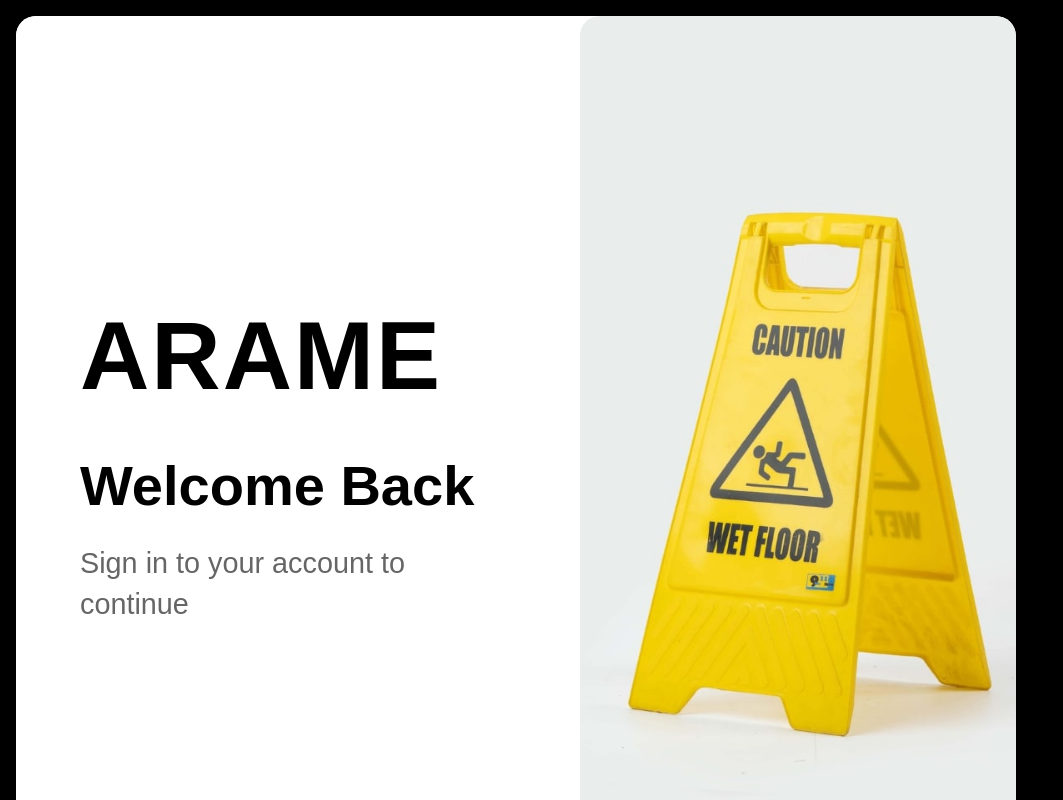
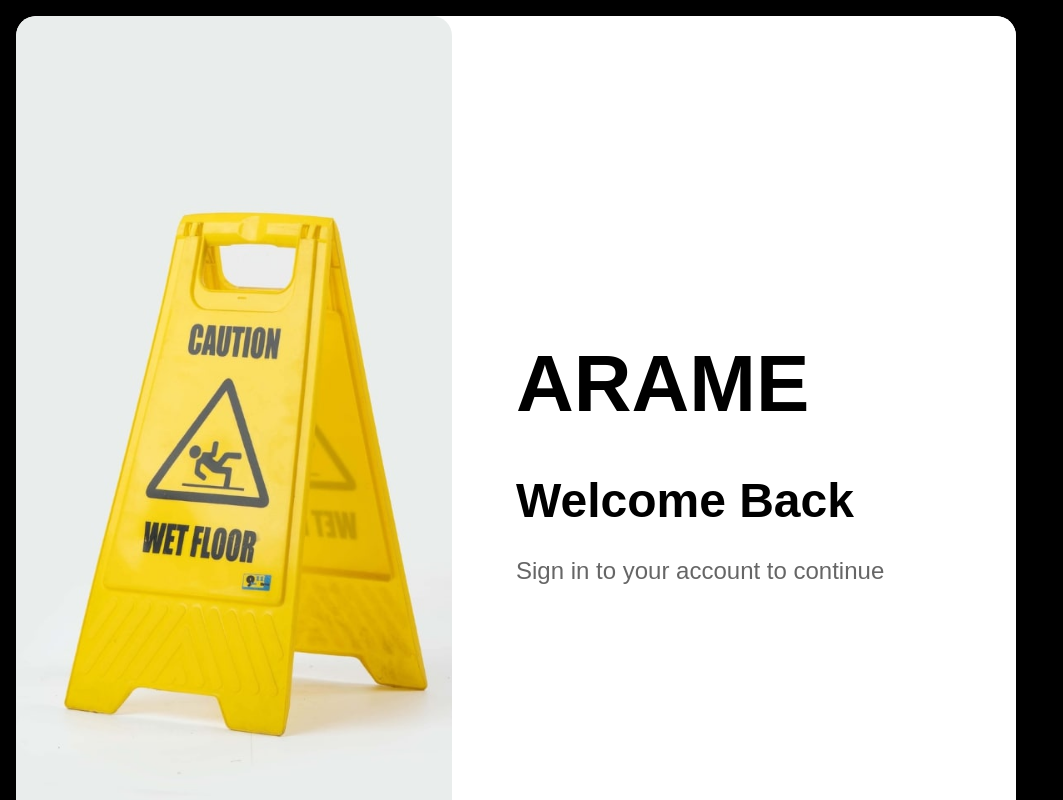
Before and after one commit to vinividivicilala/lolo, a Next.js app in the folder faq/: page /signin in a window 1280 px wide. Shown: the whole page, without its empty margins (0-1063 px from the left). Built offline with nearby package versions, Linux system fonts and the light colour scheme.

Commit message:
Update page.tsx

```diff
--- a/faq/app/signin/page.tsx
+++ b/faq/app/signin/page.tsx
@@ -33,7 +33,20 @@ export default function SignInPage({ onClose, onSwitchToSignUp, onSwitchToForgot
           overflow: 'hidden'
         }}
       >
-        {/* Left Side - Text Content */}
+        {/* Portrait Image - Left Side */}
+        <div
+          style={{
+            width: '50%',
+            height: '100%',
+            backgroundImage: 'url(/images/5.jpg)',
+            backgroundSize: 'cover',
+            backgroundPosition: 'center',
+            backgroundRepeat: 'no-repeat',
+            borderRadius: '20px'
+          }}
+        />
+
+        {/* Text Content - Right Side */}
         <div
           style={{
             width: '50%',
@@ -44,16 +57,15 @@ export default function SignInPage({ onClose, onSwitchToSignUp, onSwitchToForgot
             backgroundColor: 'white'
           }}
         >
-          {/* Judul Besar - Arame */}
+          {/* Judul Besar dengan font Arame */}
           <h1
             style={{
-              fontFamily: 'Arial, sans-serif',
-              fontSize: '6rem',
+              fontFamily: "'Arame', Arial, sans-serif",
+              fontSize: '5rem',
               fontWeight: 'bold',
               color: '#000',
               margin: '0 0 3rem 0',
-              lineHeight: '1',
-              letterSpacing: '2px'
+              lineHeight: '1'
             }}
           >
             ARAME
@@ -62,8 +74,8 @@ export default function SignInPage({ onClose, onSwitchToSignUp, onSwitchToForgot
           {/* Welcome Back Title */}
           <h2
             style={{
-              fontFamily: 'Arial, sans-serif',
-              fontSize: '3.5rem',
+              fontFamily: "'Arame', Arial, sans-serif",
+              fontSize: '3rem',
               fontWeight: '700',
               color: '#000',
               margin: '0 0 1.5rem 0',
@@ -76,30 +88,16 @@ export default function SignInPage({ onClose, onSwitchToSignUp, onSwitchToForgot
           {/* Description */}
           <p
             style={{
-              fontFamily: 'Arial, sans-serif',
-              fontSize: '1.8rem',
+              fontFamily: "'Arame', Arial, sans-serif",
+              fontSize: '1.5rem',
               color: '#666',
               margin: '0',
-              lineHeight: '1.4',
-              fontWeight: '400'
+              lineHeight: '1.4'
             }}
           >
             Sign in to your account to continue
           </p>
         </div>
-
-        {/* Right Side - Portrait Image */}
-        <div
-          style={{
-            width: '50%',
-            height: '100%',
-            backgroundImage: 'url(/images/5.jpg)',
-            backgroundSize: 'cover',
-            backgroundPosition: 'center',
-            backgroundRepeat: 'no-repeat',
-            borderRadius: '20px'
-          }}
-        />
       </div>
     </div>
   );
```
